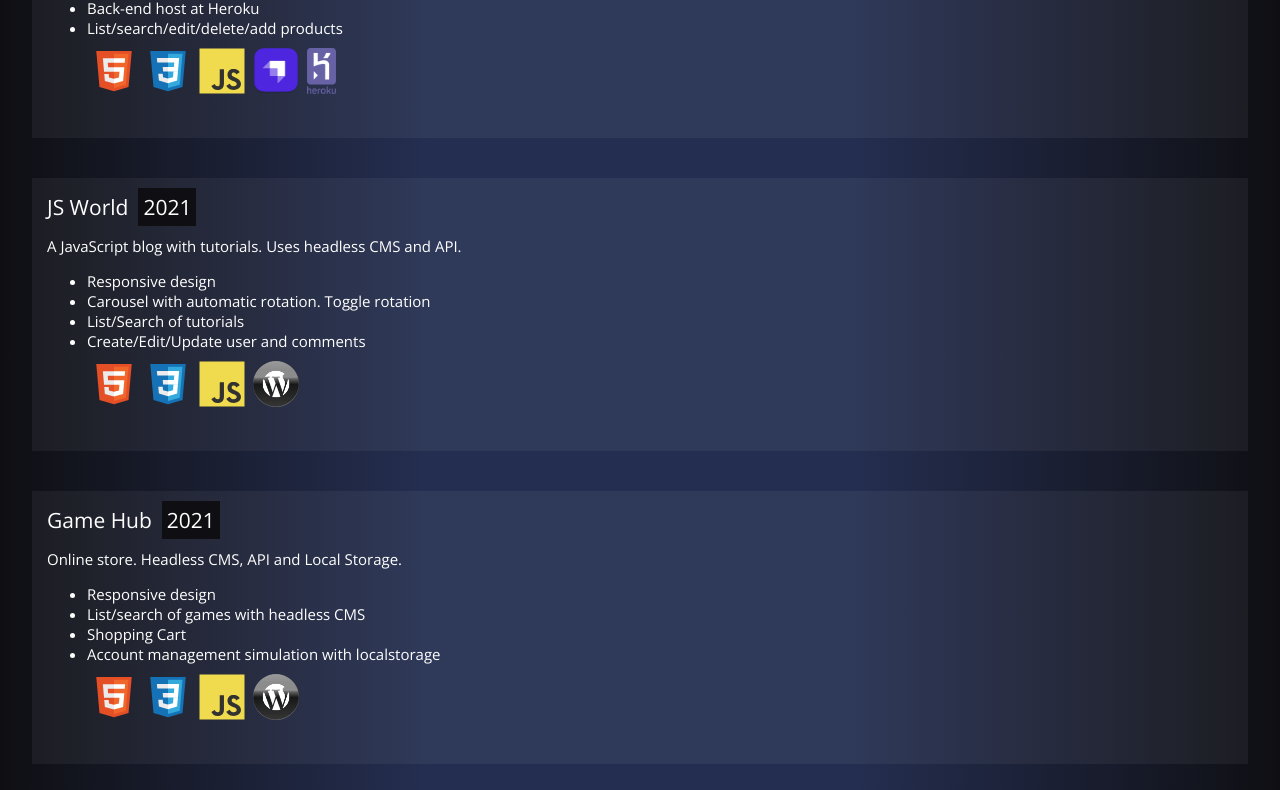
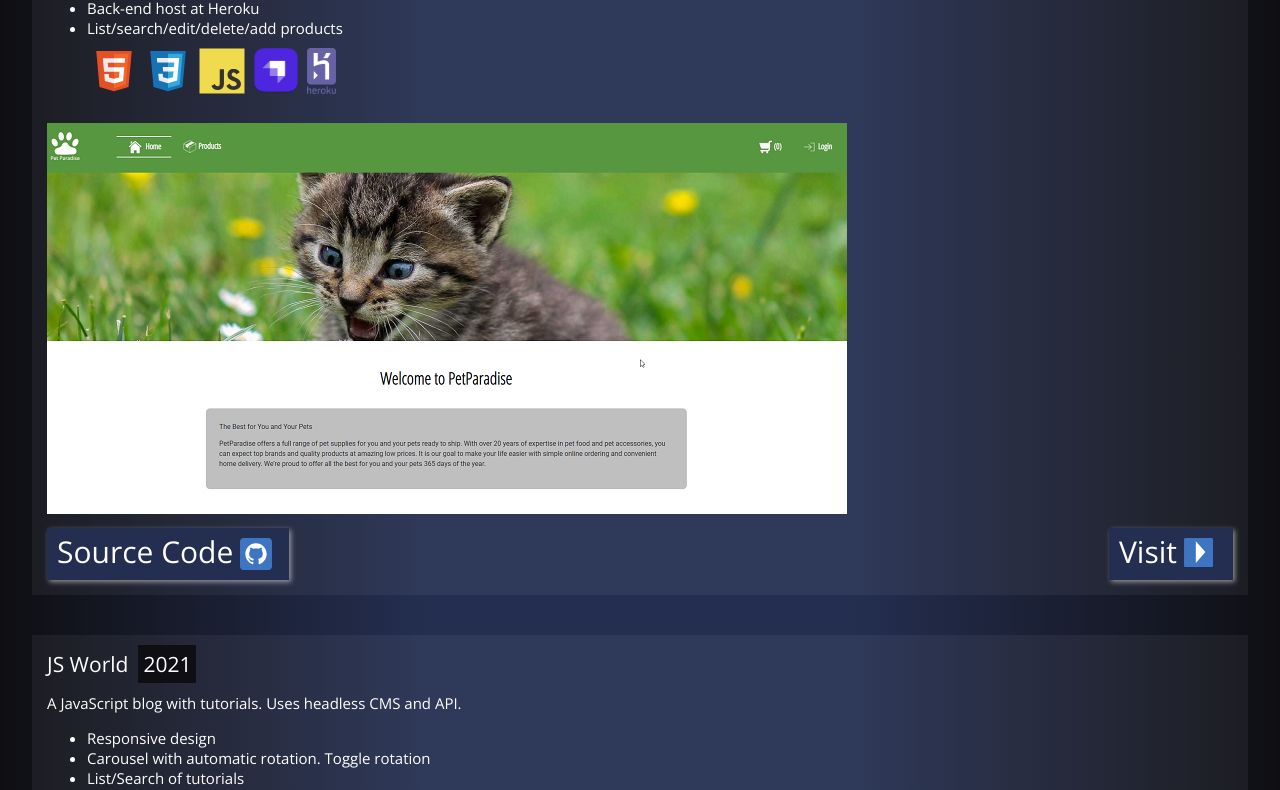
Before and after one commit to kronosGR/ca-portfolio-react, a React (Create React App) app: page / in a window 1280 px wide. Shown: the part 1166-1956 px from the top of the page. Built offline with nearby package versions, Linux system fonts and the light colour scheme.

Commit message:
Finished projects

```diff
--- a/src/App.js
+++ b/src/App.js
@@ -5,13 +5,13 @@ import Header from './components/header';
 import Title from './components/title';
 import { projects } from './data/projects';
 import Project from './components/project';
+import Button from './components/button';
 
 const App = () => {
   const projectsEls = projects.map(project => {
     return <Project key={project.id} project={project}/>
   })
 
-  console.log(projectsEls)
   return (
     <>
       <LayoutFirst>
@@ -23,6 +23,7 @@ const App = () => {
         <Header />
         <Title title="Projects"/>
         {projectsEls}
+        <Button text="All Projects" img="icons/github.svg" url="https://github.com/kronosGR?tab=repositories"/>
       </LayoutSecond>
     </>
   );
--- /dev/null
+++ b/src/components/button.js
@@ -0,0 +1,14 @@
+import classes from './button.module.css';
+
+const Button = (props) => {
+  const { text, img, url } = props;
+
+  return (
+    <a href={url} target='_blank' className={classes.button}>
+      {text}
+      <img src={img} alt='source code' className={classes.button_img} />
+    </a>
+  );
+};
+
+export default Button;
--- /dev/null
+++ b/src/components/button.module.css
@@ -0,0 +1,23 @@
+.button{
+  color: white;
+  background-color: var(--bg-color-blue);
+  padding: 0 7px;
+  text-decoration: none;
+  border:3px solid var(--bg-color-blue);
+  font-size: 2rem;
+  display: flex;
+  margin-top: 10px;
+  box-shadow: 2px 2px 5px rgba(255,255,255,0.5);
+}
+
+.button:hover,
+.button:active{
+  background-color: inherit;
+  transform: translate(5px, 5px);
+  box-shadow: none;
+}
+
+.button_img{
+  width: 32px;
+  margin: 7px;
+}
--- /dev/null
+++ b/src/components/image.js
@@ -0,0 +1,8 @@
+import classes from './image.module.css';
+
+const Image = (props) => {
+  console.log(props);
+  return <img src={props.src} alt={props.alt} className={classes.thumb} />;
+};
+
+export default Image;
--- /dev/null
+++ b/src/components/image.module.css
@@ -0,0 +1,3 @@
+.thumb{
+  width: 100%;
+}
--- a/src/components/project.js
+++ b/src/components/project.js
@@ -1,3 +1,6 @@
+import Button from './button';
+import Image from './image';
+
 import classes from './project.module.css';
 
 const Project = (props) => {
@@ -5,13 +8,15 @@ const Project = (props) => {
 
   // plus information
   const plus = project.plus.split('\n').map((item, i) => {
-    if (i<project.plus.split('\n').length-1) return <li key={i}>{item}</li>
-  })
+    if (i < project.plus.split('\n').length - 1) return <li key={i}>{item}</li>;
+  });
 
   // technologies
-  const techs = project.techs_imgs.map((img,i) => {
-    return <img src={img} alt='technology' className={classes.project_tech_img} />
-  })
+  const techs = project.techs_imgs.map((img, i) => {
+    return (
+      <img src={img} key={i} alt='technology' className={classes.project_tech_img} />
+    );
+  });
 
   return (
     <div className={classes.project}>
@@ -26,6 +31,15 @@ const Project = (props) => {
       </div>
       <div>
         {/* Thumb */}
+        <Image
+          alt={project.name}
+          src={project.thumb}
+          src_img={project.img}
+        />
+      </div>
+      <div className={classes.project_btn_container}>
+        <Button text="Source Code" img="icons/github.svg" url={project.source} />
+        <Button text="Visit" img="icons/visit.svg" url={project.url} />
       </div>
     </div>
   );
--- a/src/components/project.module.css
+++ b/src/components/project.module.css
@@ -31,3 +31,9 @@
   height: 46px;
   margin: 10px 4px;
 }
+
+.project_btn_container{
+  width: 100%;
+  display: flex;
+  justify-content: space-between;
+}
```
